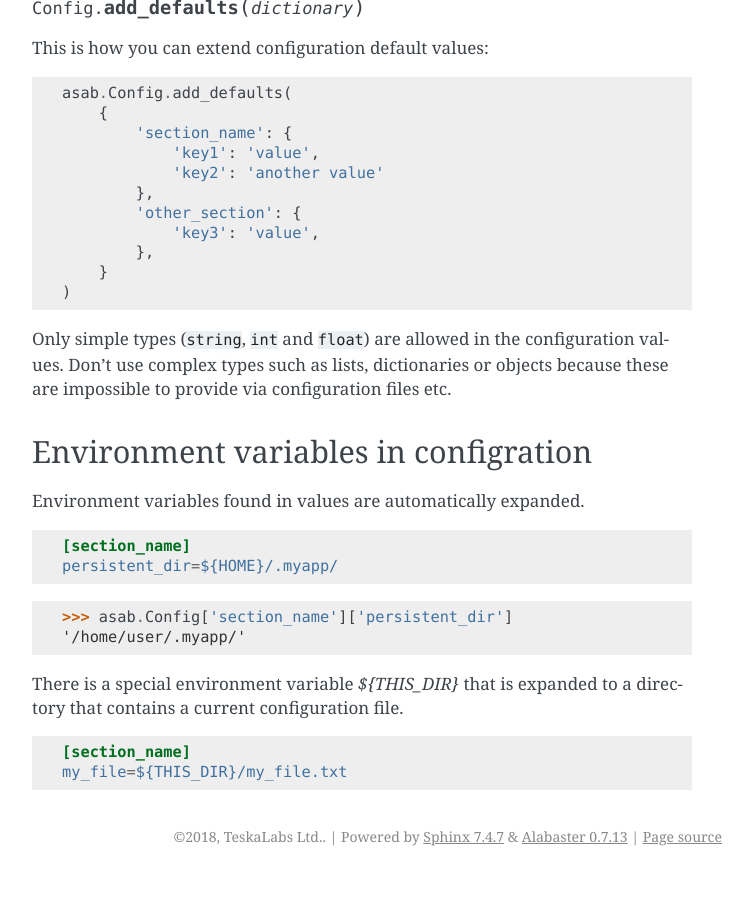
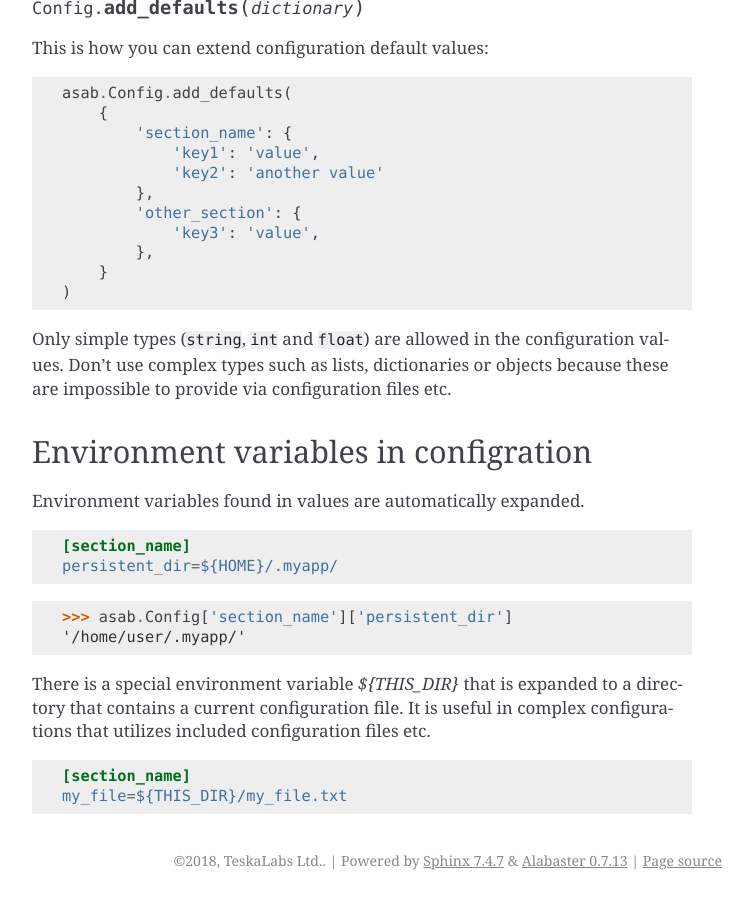
Before and after one commit to TeskaLabs/asab, a Sphinx documentation site: the page built from doc/asab/config.rst, in a window 1280 px wide and 900 px high, scrolled down 1985 px. Shown: the whole window, without its empty margins (388-1141 px from the left). Built offline with Sphinx 7.4.7, drawn with Linux system fonts in a browser that asks for light colours; the version number could not be read and is left out; before the commit the page ends 2861 px from its top, so only the background shows below that.

Commit message:
Docs update.

```diff
--- a/doc/asab/config.rst
+++ b/doc/asab/config.rst
@@ -144,6 +144,7 @@ Environment variables found in values are automatically expanded.
 	'/home/user/.myapp/'
 
 There is a special environment variable `${THIS_DIR}` that is expanded to a directory that contains a current configuration file.
+It is useful in complex configurations that utilizes included configuration files etc.
 
 .. code:: ini
 
```
